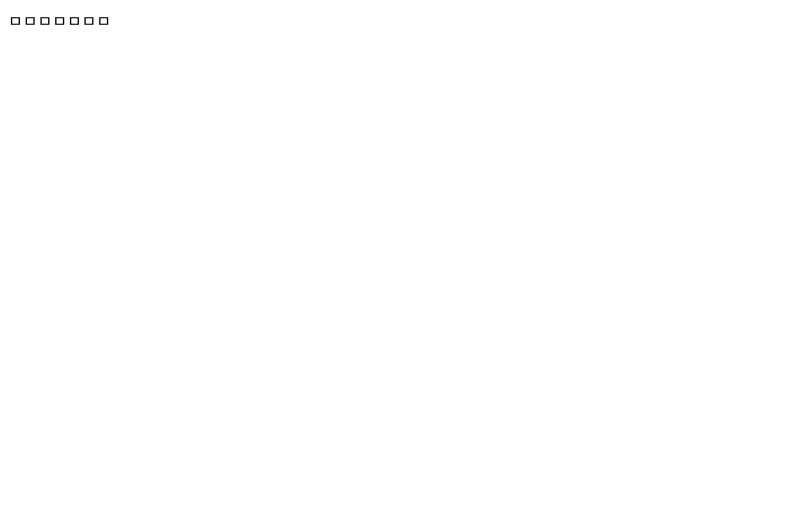
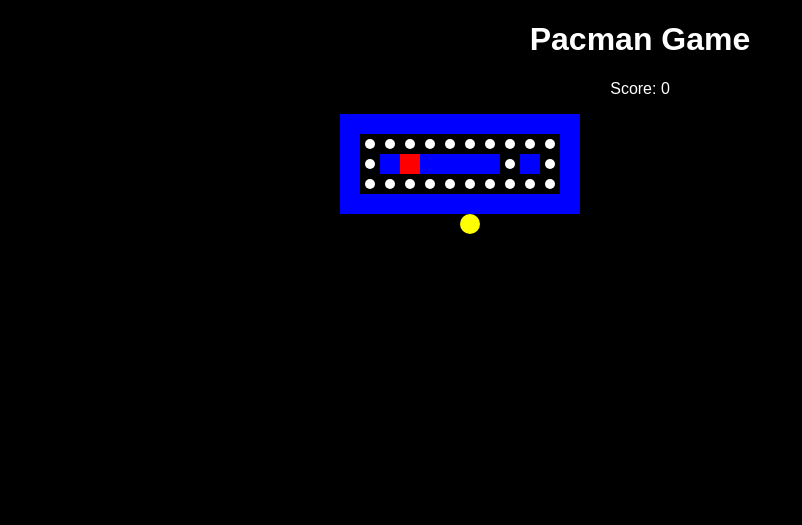
Before and after one commit to dlehdwn/dlehdwn.github.io, a plain HTML site: page index.html in a window 1280 px wide. Shown: the whole page, without its empty margins (0-802 px from the left). Drawn offline with Linux system fonts and the light colour scheme.

Commit message:
Update index.html

```diff
--- a/index.html
+++ b/index.html
@@ -1 +1,162 @@
-ㅁㅁㅁㅁㅁㅁㅁ
+<!DOCTYPE html>
+<html lang="en">
+<head>
+    <meta charset="UTF-8">
+    <meta name="viewport" content="width=device-width, initial-scale=1.0">
+    <title>Pacman Game</title>
+    <style>
+        canvas {
+            background-color: black;
+            display: block;
+            margin: 0 auto;
+        }
+        body {
+            text-align: center;
+            font-family: Arial, sans-serif;
+            color: white;
+            background-color: #000;
+        }
+    </style>
+</head>
+<body>
+    <h1>Pacman Game</h1>
+    <p>Score: <span id="score">0</span></p>
+    <canvas id="gameCanvas" width="600" height="400"></canvas>
+
+    <script>
+        const canvas = document.getElementById('gameCanvas');
+        const ctx = canvas.getContext('2d');
+
+        const BLOCK_SIZE = 20;
+        let score = 0;
+        let level = 1;
+
+        const maps = [
+            [
+                [1, 1, 1, 1, 1, 1, 1, 1, 1, 1, 1, 1],
+                [1, 0, 0, 0, 0, 0, 0, 0, 0, 0, 0, 1],
+                [1, 0, 1, 1, 1, 1, 1, 1, 0, 1, 0, 1],
+                [1, 0, 0, 0, 0, 0, 0, 0, 0, 0, 0, 1],
+                [1, 1, 1, 1, 1, 1, 1, 1, 1, 1, 1, 1]
+            ],
+            [
+                [1, 1, 1, 1, 1, 1, 1, 1, 1, 1, 1, 1],
+                [1, 0, 0, 0, 0, 0, 0, 0, 0, 0, 0, 1],
+                [1, 0, 1, 1, 0, 0, 0, 1, 1, 0, 0, 1],
+                [1, 0, 0, 0, 0, 0, 0, 0, 0, 0, 0, 1],
+                [1, 1, 1, 1, 1, 1, 1, 1, 1, 1, 1, 1]
+            ]
+        ];
+
+        let pacman = { x: BLOCK_SIZE * 5, y: BLOCK_SIZE * 5, speed: BLOCK_SIZE, direction: 'RIGHT' };
+        let ghost = { x: BLOCK_SIZE * 2, y: BLOCK_SIZE * 2, speed: BLOCK_SIZE };
+
+        function drawMap(map) {
+            for (let row = 0; row < map.length; row++) {
+                for (let col = 0; col < map[row].length; col++) {
+                    if (map[row][col] === 1) {
+                        ctx.fillStyle = 'blue';
+                        ctx.fillRect(col * BLOCK_SIZE, row * BLOCK_SIZE, BLOCK_SIZE, BLOCK_SIZE);
+                    } else if (map[row][col] === 0) {
+                        ctx.fillStyle = 'white';
+                        ctx.beginPath();
+                        ctx.arc(col * BLOCK_SIZE + BLOCK_SIZE / 2, row * BLOCK_SIZE + BLOCK_SIZE / 2, BLOCK_SIZE / 4, 0, Math.PI * 2);
+                        ctx.fill();
+                    }
+                }
+            }
+        }
+
+        function movePacman() {
+            if (pacman.direction === 'RIGHT') pacman.x += pacman.speed;
+            if (pacman.direction === 'LEFT') pacman.x -= pacman.speed;
+            if (pacman.direction === 'UP') pacman.y -= pacman.speed;
+            if (pacman.direction === 'DOWN') pacman.y += pacman.speed;
+
+            pacman.x = Math.max(0, Math.min(pacman.x, canvas.width - BLOCK_SIZE));
+            pacman.y = Math.max(0, Math.min(pacman.y, canvas.height - BLOCK_SIZE));
+        }
+
+        function drawPacman() {
+            ctx.fillStyle = 'yellow';
+            ctx.beginPath();
+            ctx.arc(pacman.x + BLOCK_SIZE / 2, pacman.y + BLOCK_SIZE / 2, BLOCK_SIZE / 2, 0, Math.PI * 2);
+            ctx.fill();
+        }
+
+        function moveGhost() {
+            const directions = ['RIGHT', 'LEFT', 'UP', 'DOWN'];
+            const randomDirection = directions[Math.floor(Math.random() * directions.length)];
+
+            if (randomDirection === 'RIGHT') ghost.x += ghost.speed;
+            if (randomDirection === 'LEFT') ghost.x -= ghost.speed;
+            if (randomDirection === 'UP') ghost.y -= ghost.speed;
+            if (randomDirection === 'DOWN') ghost.y += ghost.speed;
+
+            ghost.x = Math.max(0, Math.min(ghost.x, canvas.width - BLOCK_SIZE));
+            ghost.y = Math.max(0, Math.min(ghost.y, canvas.height - BLOCK_SIZE));
+        }
+
+        function drawGhost() {
+            ctx.fillStyle = 'red';
+            ctx.fillRect(ghost.x, ghost.y, BLOCK_SIZE, BLOCK_SIZE);
+        }
+
+        function checkCollision() {
+            if (pacman.x === ghost.x && pacman.y === ghost.y) {
+                alert('Game Over!');
+                document.location.reload();
+            }
+        }
+
+        function eatDots(map) {
+            const row = pacman.y / BLOCK_SIZE;
+            const col = pacman.x / BLOCK_SIZE;
+
+            if (map[row][col] === 0) {
+                map[row][col] = -1;
+                score += 10;
+                document.getElementById('score').textContent = score;
+            }
+        }
+
+        function checkLevelCompletion(map) {
+            if (map.flat().every(cell => cell !== 0)) {
+                alert('Stage Completed!');
+                level += 1;
+                if (level > maps.length) {
+                    alert('You win!');
+                    document.location.reload();
+                } else {
+                    currentMap = maps[level - 1];
+                }
+            }
+        }
+
+        let currentMap = maps[level - 1];
+
+        document.addEventListener('keydown', function (e) {
+            if (e.key === 'ArrowRight') pacman.direction = 'RIGHT';
+            if (e.key === 'ArrowLeft') pacman.direction = 'LEFT';
+            if (e.key === 'ArrowUp') pacman.direction = 'UP';
+            if (e.key === 'ArrowDown') pacman.direction = 'DOWN';
+        });
+
+        function gameLoop() {
+            ctx.clearRect(0, 0, canvas.width, canvas.height);
+            drawMap(currentMap);
+            movePacman();
+            drawPacman();
+            moveGhost();
+            drawGhost();
+            checkCollision();
+            eatDots(currentMap);
+            checkLevelCompletion(currentMap);
+
+            requestAnimationFrame(gameLoop);
+        }
+
+        gameLoop();
+    </script>
+</body>
+</html>
```
